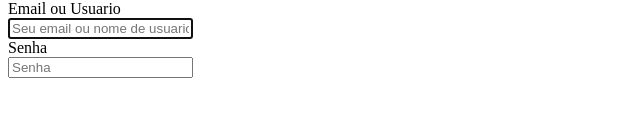
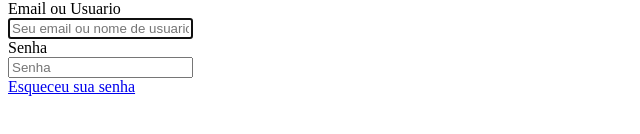
Before and after one commit to LucasCarvalhoo/aula06, a plain HTML site: page index.html in a window 1280 px wide. Shown: the part 114-248 px from the top of the page, without its empty margins (0-640 px from the left). Drawn offline with Linux system fonts and the light colour scheme.

Commit message:
feat: add esqueci a senha

```diff
--- a/index.html
+++ b/index.html
@@ -27,6 +27,10 @@
                     <input type="password" id="password" nome="password" placeholder="Senha" required>
                 </div>
             </div>
+
+            <div class="forgot-password">
+                <a href="/recuperar-senha">Esqueceu sua senha</a>
+            </div>
         </form>
     </main>
 </body>
```
